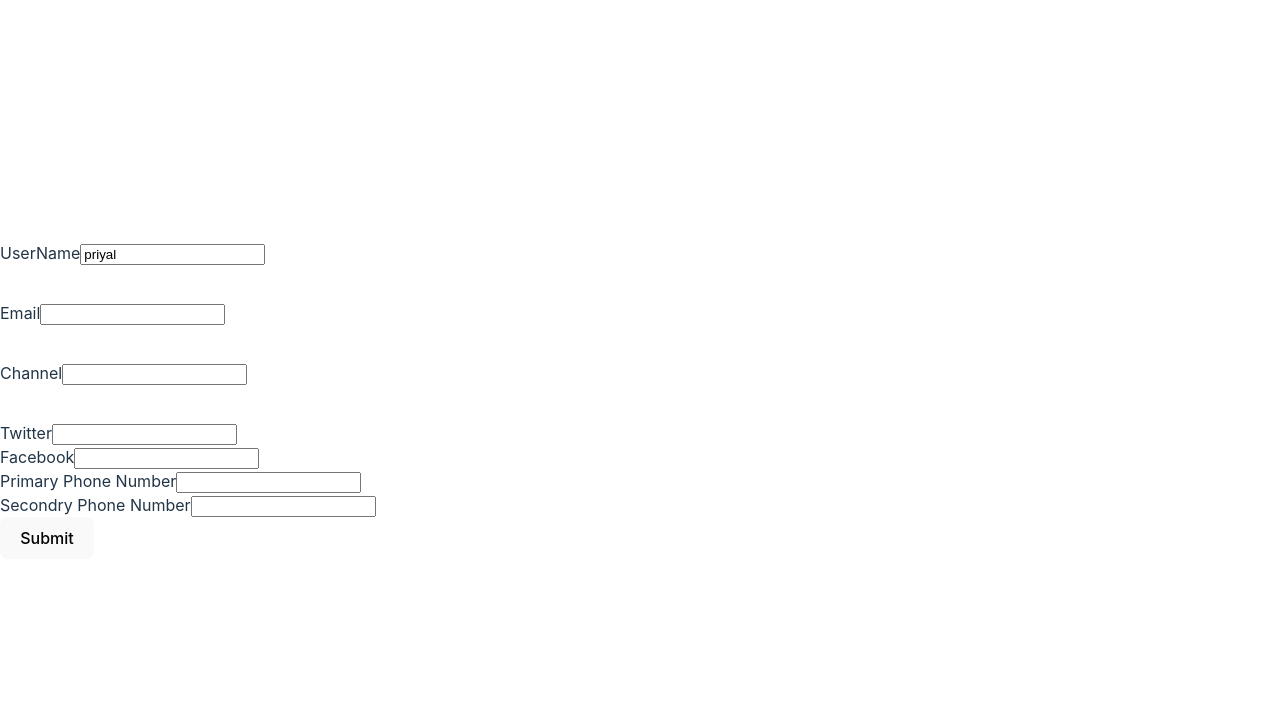
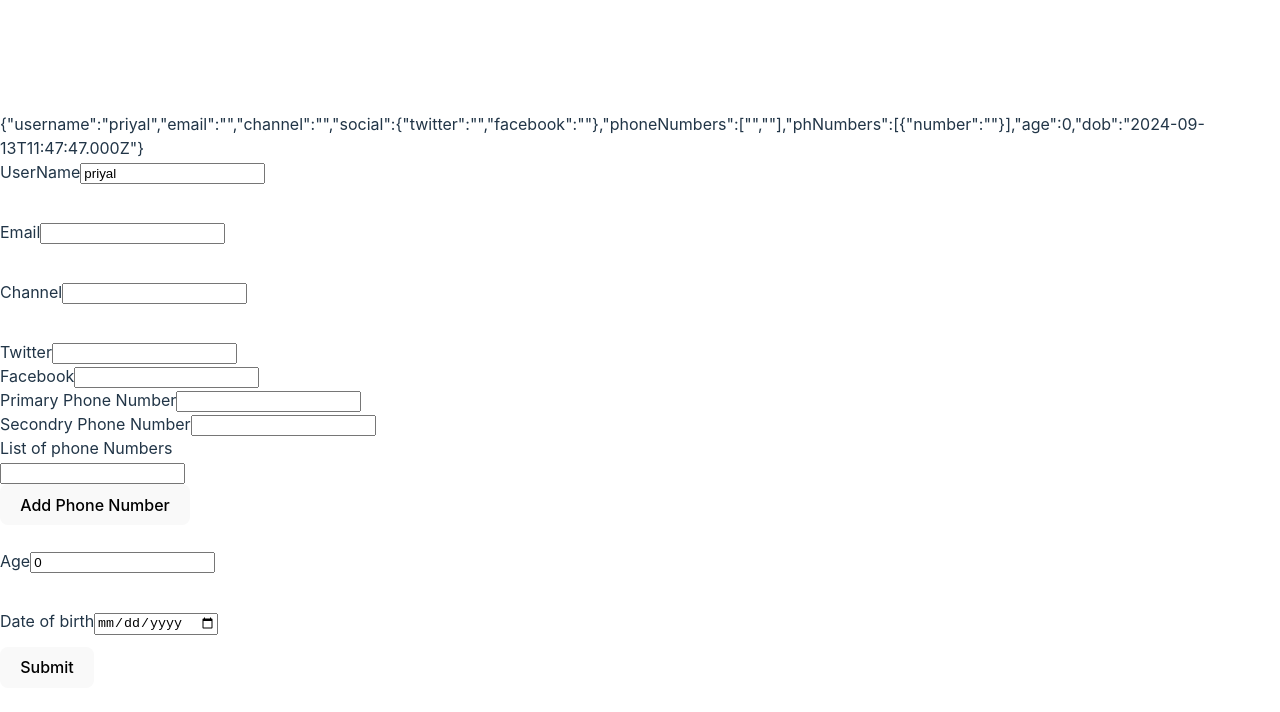
Before and after one commit to priyalgoti07/hook-form, a React (Vite) app: page / in a window 1280 px wide. Shown: the top 712 px of the page. Built offline with nearby package versions, Linux system fonts and the light colour scheme.

Commit message:
useFieldArray and watch react hook form

```diff
--- a/src/components/ReackHookForm.tsx
+++ b/src/components/ReackHookForm.tsx
@@ -1,7 +1,6 @@
 import { DevTool } from '@hookform/devtools';
-import React from 'react'
-import { useForm } from 'react-hook-form'
-import { string } from 'zod';
+import { useEffect } from 'react';
+import { useFieldArray, useForm } from 'react-hook-form'
 
 type FData = {
     username: string;
@@ -12,6 +11,11 @@ type FData = {
         facebook: string;
     };
     phoneNumbers: string[];
+    phNumbers: {
+        number: string
+    }[];
+    age: number;
+    dob: Date;
 }
 export const ReackHookForm = () => {
 
@@ -23,17 +27,38 @@ export const ReackHookForm = () => {
             social: {
                 twitter: "", facebook: ""
             },
-            phoneNumbers: ["", ""]
+            phoneNumbers: ["", ""],
+            phNumbers: [{ number: "" }],
+            age: 0,
+            dob: new Date()
         }
     });
-    const { register, control, handleSubmit, formState } = form;
+
+    const { register, control, handleSubmit, formState, watch } = form;
     const { errors } = formState
 
     const dataSubmit = (data: FData) => {
         console.log("i am form data submit funaction", data)
     }
+
+    const { fields, append, remove } = useFieldArray({
+        name: 'phNumbers',
+        control,
+    })
+    const watchUsername = watch()
+    console.log("watchUsername---->", watchUsername);
+
+
+    useEffect(() => {
+        const sub = watch((value) => {
+            console.log("value--------->", value);
+            return () => sub.unsubscribe()
+        })
+    }, [watch])
+
     return (
         <>
+            {JSON.stringify(watchUsername)}
             <form onSubmit={handleSubmit(dataSubmit)} noValidate>
                 <label htmlFor='username'>UserName</label>
                 <input type='text' id='username' {...register('username', {
@@ -81,6 +106,34 @@ export const ReackHookForm = () => {
                 <label htmlFor='secondry-phone'>Secondry Phone Number</label>
                 <input type='text' id='secondryphone' {...register('phoneNumbers.1')} />
                 <br />
+                <div>
+                    <label>List of phone Numbers</label>
+                    <div>
+                        {fields.map((field, index) => {
+                            return (
+                                <div key={field.id}>
+                                    <input type='text' {...register(`phNumbers.${index}.number` as const)} />
+                                    {index > 0 && (
+                                        <button onClick={() => remove(index)}>Remove</button>
+
+                                    )}
+                                </div>
+                            )
+                        })}
+                        <button onClick={() => append({ number: "" })}>Add Phone Number</button>
+                    </div>
+                </div>
+
+                <br />
+                <label htmlFor='age'>Age</label>
+                <input type='number' id='age' {...register('age', { valueAsNumber: true, required: { value: true, message: "Enter age" } })} />
+                <p style={{ color: "red", fontSize: "12px" }}>{errors.age?.message}</p>
+
+                <br />
+                <label htmlFor='dob'>Date of birth</label>
+                <input type='date' id='dob' {...register('dob', { valueAsDate: true, required: { value: true, message: "Enter Date of birth" } })} />
+                <p style={{ color: "red", fontSize: "12px" }}>{errors.dob?.message}</p>
+
                 <button>Submit</button>
                 <DevTool control={control} />
             </form>
```
